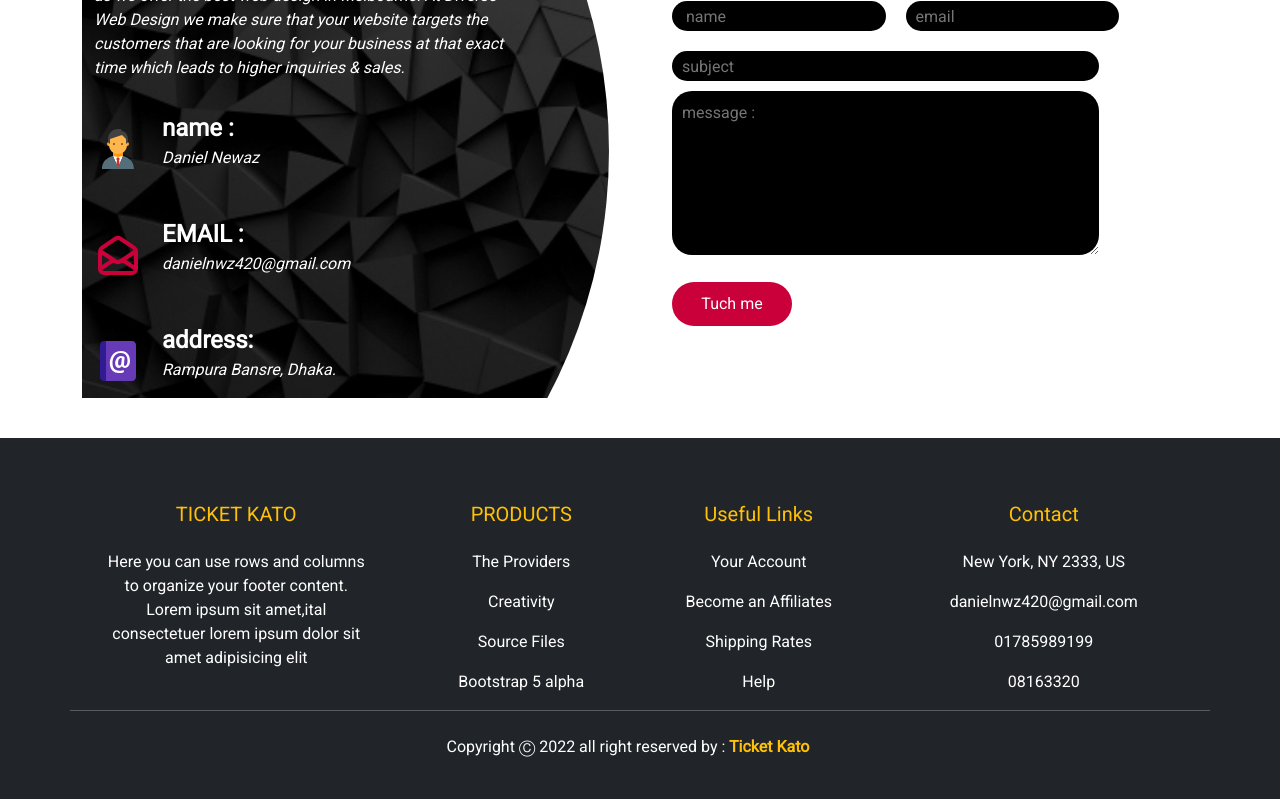
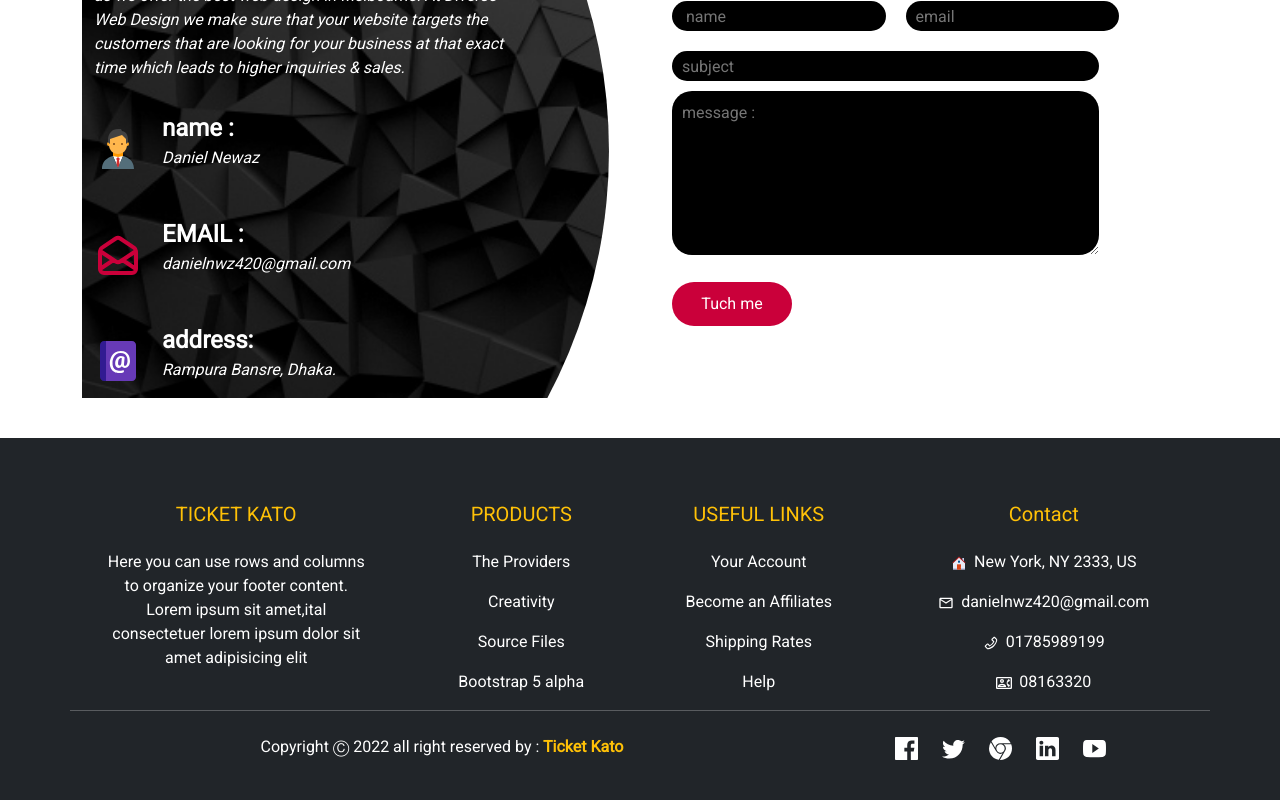
Before and after one commit to MehruzSaif/ticket-kato-client-side, a React (Create React App) app: page / in a window 1280 px wide. Shown: the part 3071-3871 px from the top of the page. Built offline with nearby package versions, Linux system fonts and the light colour scheme; no server answers.

Commit message:
footer icon added

```diff
--- a/src/Pages/shared/Footer.css
+++ b/src/Pages/shared/Footer.css
@@ -6,3 +6,9 @@
     /* width:100% !important; */
     /* height: 100vh; */
 /* } */
+.icon{
+    font-size: 23px;
+}
+.icons{
+    margin-right: 3px;
+}
--- a/src/pages/shared/Footer.js
+++ b/src/pages/shared/Footer.js
@@ -1,4 +1,13 @@
 import React from 'react';
+import { FcHome } from "react-icons/fc";
+import { MdOutlineEmail } from "react-icons/md";
+import { AiOutlinePhone } from "react-icons/ai";
+import { MdOutlineContactPhone } from "react-icons/md";
+import { GrFacebook } from "react-icons/gr";
+import { ImTwitter } from "react-icons/im";
+import { SiGooglechrome } from "react-icons/si";
+import { BsLinkedin } from "react-icons/bs";
+import { IoLogoYoutube} from "react-icons/io";
 import "./Footer.css";
 
 const Footer = () => {
@@ -29,7 +38,7 @@ const Footer = () => {
                         </div>
 
                         <div className='col-md-3 col-lg-2 col-xl-2 mx-auto mt-3'>
-                            <h5 className='text-text-uppercase mb-4 font-weight-bold text-warning '>Useful Links</h5>
+                            <h5 className='text-uppercase mb-4 font-weight-bold text-warning '>Useful Links</h5>
                             <p>
                                 <a href='#' className='text-white text-decoration-none'>Your Account</a>
                             </p>
@@ -47,29 +56,49 @@ const Footer = () => {
                         <div className='col-md-4 col-lg-3 col-xl-3 mx-auto mt-3'>
                             <h5 className='text-upperacse mb-4 font-weight-bold text-warning'>Contact</h5>
                             <p>
-                                <i className='fas fa-home mr-3'></i>New York, NY 2333, US
+                                <i><FcHome className='icons'></FcHome></i> New York, NY 2333, US
                             </p>
                             <p>
-                                <i className='fas fa-home mr-3'></i>danielnwz420@gmail.com
+                                <i><MdOutlineEmail className='icons'></MdOutlineEmail></i> danielnwz420@gmail.com
                             </p>
                             <p>
-                                <i className='fas fa-home mr-3'></i>01785989199
+                                <i><AiOutlinePhone className='icons'></AiOutlinePhone></i> 01785989199
                             </p>
                             <p>
-                                <i className='fas fa-home mr-3'></i>08163320
+                                <i><MdOutlineContactPhone className='icons'></MdOutlineContactPhone></i>  08163320
                             </p>
                         </div>
 
                         <hr className='mb-4'/>
 
                         <div className='row align-items-center'>
-                            <div className='col-md-6 col-lg-12'>
+                            <div className='col-md-7 col-lg-8'>
                                 <p>Copyright  Ⓒ 2022 all right reserved by :
                                 <a href='#'  className='text-decoration-none'>
                                     <strong className='text-warning text-decoration-none'>  Ticket Kato</strong>
                                 </a>
                                 </p>
-
+                            </div>
+                            <div className='col-md-5 col-lg-4'>
+                                <div className='text-center text-md-right'>
+                                    <ul className='list-unstyled list-inline'>
+                                        <li className='list-inline-item'>
+                                            <a href='#' className='btn-floating btn-sm text-white font-size-1rm'><i><GrFacebook className='icon'></GrFacebook></i></a>
+                                        </li>
+                                        <li className='list-inline-item'>
+                                            <a href='#' className='btn-floating btn-sm text-white font-size-1rm'><i><ImTwitter className='icon'></ImTwitter></i></a>
+                                        </li>
+                                        <li className='list-inline-item'>
+                                            <a href='#' className='btn-floating btn-sm text-white font-size-1rm'><i><SiGooglechrome className='icon'></SiGooglechrome></i></a>
+                                        </li>
+                                        <li className='list-inline-item'>
+                                            <a href='#' className='btn-floating btn-sm text-white font-size-1rm'><i><BsLinkedin className='icon'></BsLinkedin></i></a>
+                                        </li>
+                                        <li className='list-inline-item'>
+                                            <a href='#' className='btn-floating btn-sm text-white font-size-1rm'><i><IoLogoYoutube className='icon'></IoLogoYoutube></i></a>
+                                        </li>
+                                    </ul>
+                                </div>
                             </div>
                         </div>
                     </div>
```
